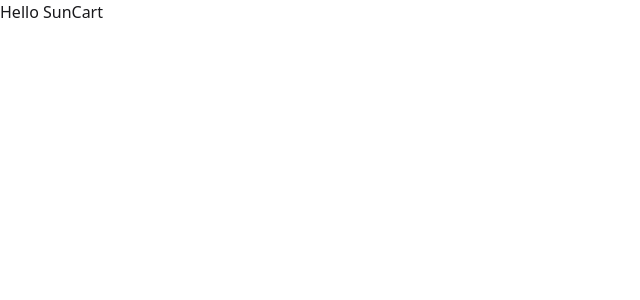
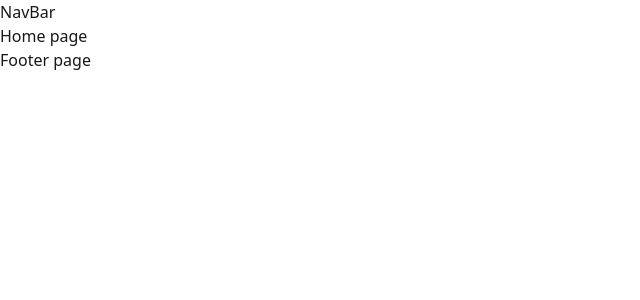
Before and after one commit to Arnob-450/SunCart-Summer-Essentials-Store, a Next.js app: page / in a window 1280 px wide. Shown: the top 300 px of the page, without its empty margins (0-640 px from the left). Built offline with nearby package versions, Linux system fonts and the light colour scheme.

Commit message:
file structure is made

```diff
--- /dev/null
+++ b/src/app/(auth)/layout.jsx
@@ -0,0 +1,14 @@
+import React from 'react';
+import LoginPage from './login/page';
+import Navbar from '@/components/shared/Navbar';
+
+const AuthLayout = ({children}) => {
+    return (
+        <div>
+             <Navbar></Navbar>
+              {children}
+        </div>
+    );
+};
+
+export default AuthLayout;
--- /dev/null
+++ b/src/app/(auth)/login/page.jsx
@@ -0,0 +1,11 @@
+import React from 'react';
+
+const LoginPage = () => {
+    return (
+        <div>
+            <h2>Login Page</h2>
+        </div>
+    );
+};
+
+export default LoginPage;
--- /dev/null
+++ b/src/app/(auth)/register/page.jsx
@@ -0,0 +1,11 @@
+import React from 'react';
+
+const RegisterPage = () => {
+    return (
+        <div>
+            register page
+        </div>
+    );
+};
+
+export default RegisterPage;
--- /dev/null
+++ b/src/app/(main)/layout.jsx
@@ -0,0 +1,15 @@
+import Footer from '@/components/shared/Footer';
+import Navbar from '@/components/shared/Navbar';
+import React from 'react';
+
+const layout = ({children}) => {
+    return (
+        <div>
+            <Navbar></Navbar>
+            {children}
+            <Footer></Footer>
+        </div>
+    );
+};
+
+export default layout;
--- /dev/null
+++ b/src/app/(main)/page.jsx
@@ -0,0 +1,12 @@
+
+import React from 'react';
+
+const Home = () => {
+  return (
+    <div>
+       Home page
+    </div>
+  );
+};
+
+export default Home;
--- /dev/null
+++ b/src/app/(main)/products/page.jsx
@@ -0,0 +1,11 @@
+import React from 'react';
+
+const ProductsPage = () => {
+    return (
+        <div>
+            Products Page
+        </div>
+    );
+};
+
+export default ProductsPage;
--- /dev/null
+++ b/src/app/(main)/profile/page.jsx
@@ -0,0 +1,11 @@
+import React from 'react';
+
+const ProfilePage = () => {
+    return (
+        <div>
+            ProfilePage
+        </div>
+    );
+};
+
+export default ProfilePage;
--- a/src/app/page.js
+++ /dev/null
@@ -1,7 +0,0 @@
-import Image from "next/image";
-
-export default function Home() {
-  return (
-    <div>Hello SunCart</div>
-  );
-}
--- /dev/null
+++ b/src/components/shared/Footer.jsx
@@ -0,0 +1,11 @@
+import React from 'react';
+
+const Footer = () => {
+    return (
+        <div>
+            Footer page
+        </div>
+    );
+};
+
+export default Footer;
--- /dev/null
+++ b/src/components/shared/Navbar.jsx
@@ -0,0 +1,11 @@
+import React from 'react';
+
+const Navbar = () => {
+    return (
+        <div>
+           NavBar
+        </div>
+    );
+};
+
+export default Navbar;
```
